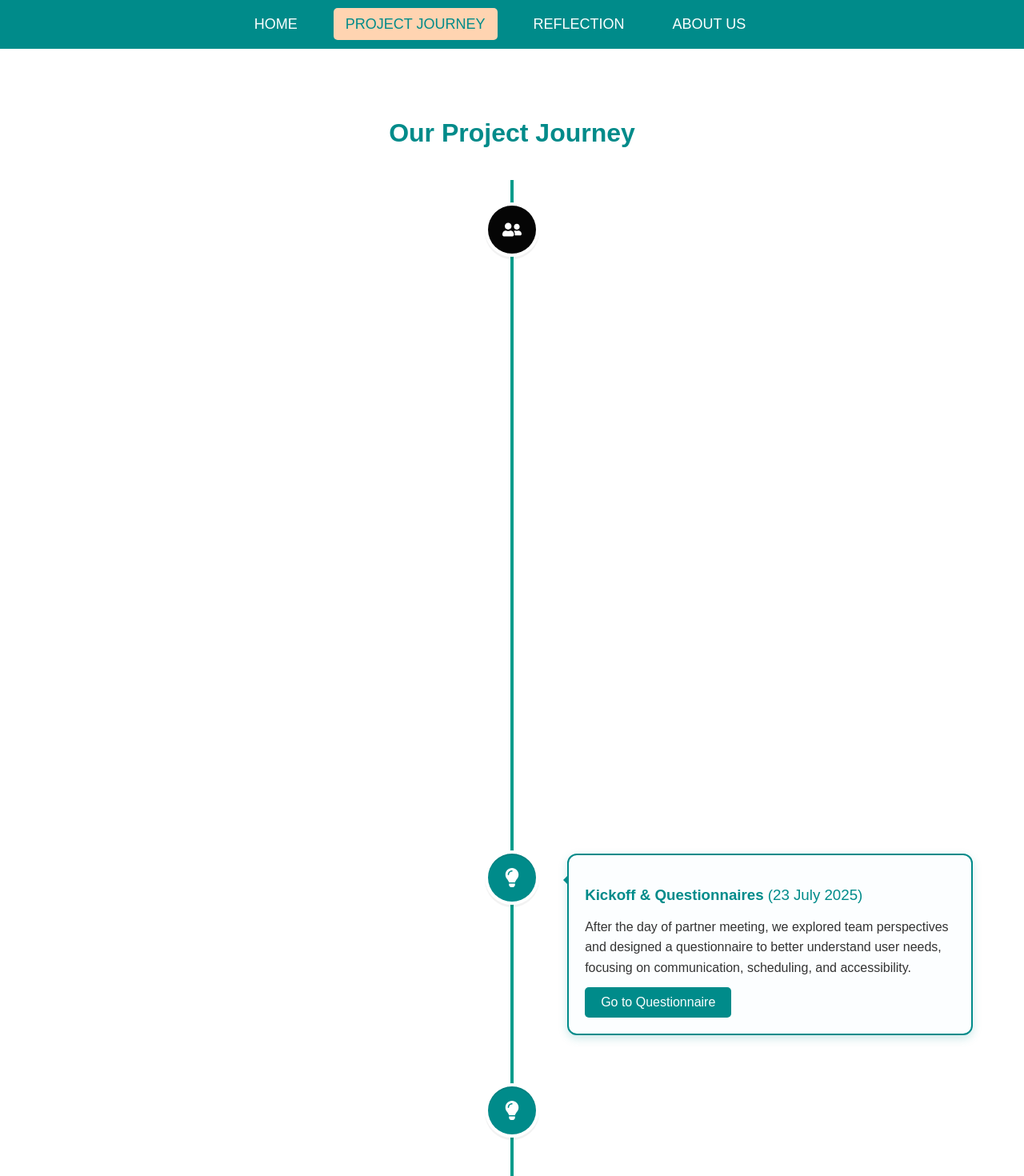
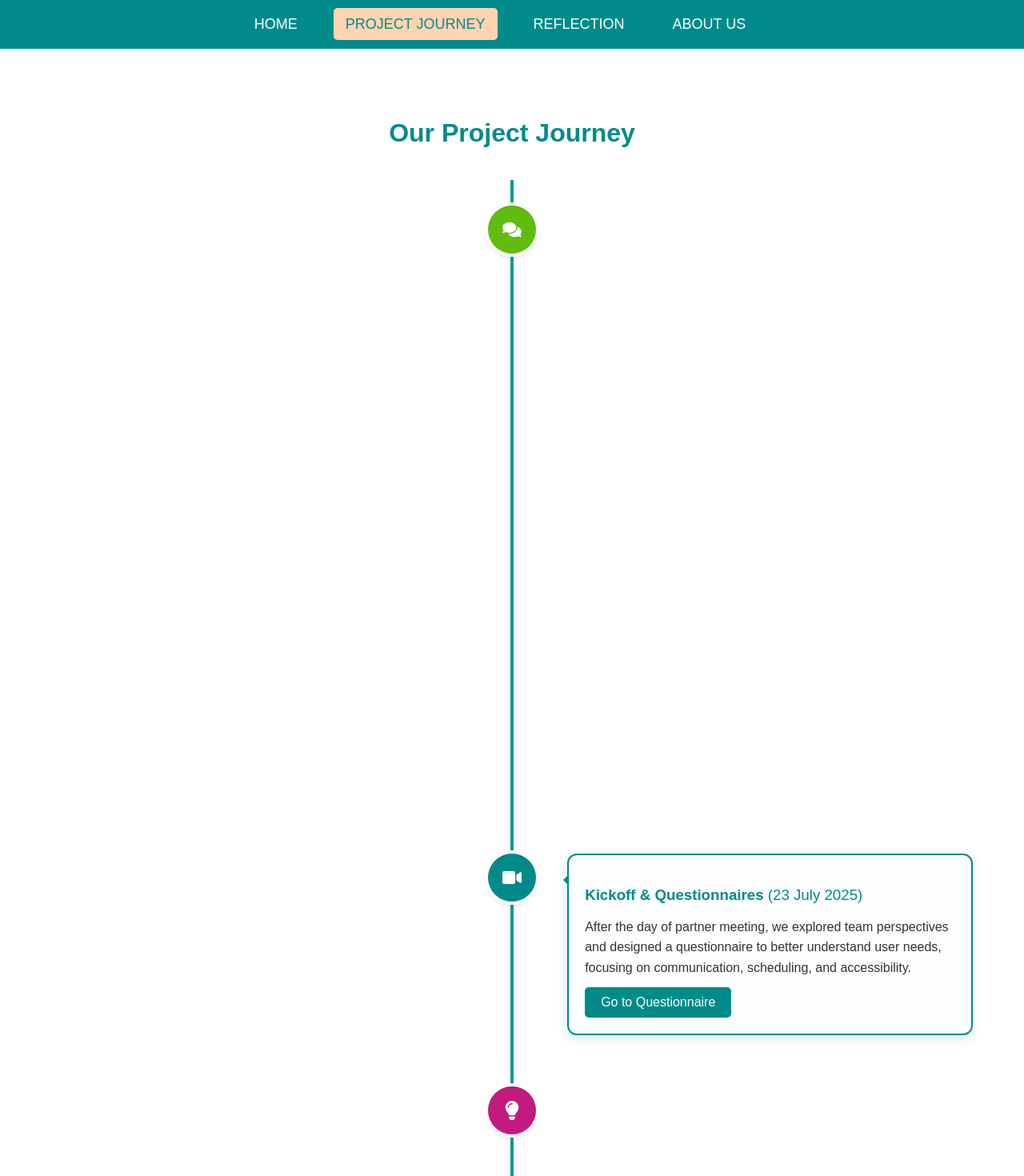
Before and after one commit to minishun97/OIP, a React (Create React App) app in the folder my-app/: page /project-journey in a window 1280 px wide. Shown: the top 1470 px of the page at 80% size. Built offline with nearby package versions, Linux system fonts and the light colour scheme.

Commit message:
Code Cleanup

```diff
--- a/my-app/src/components/Timeline.jsx
+++ b/my-app/src/components/Timeline.jsx
@@ -2,7 +2,7 @@ import { VerticalTimeline, VerticalTimelineElement } from 'react-vertical-timeli
 import 'react-vertical-timeline-component/style.min.css';
 import './Timeline.css';
 import { NavLink } from 'react-router-dom';
-import { FaLightbulb, FaUserFriends, FaDraftingCompass, FaVideo, FaCogs, FaComments, FaLaptopCode, FaImage, FaStar } from 'react-icons/fa';
+import { FaLightbulb, FaUserFriends, FaDraftingCompass, FaVideo, FaCogs, FaComments } from 'react-icons/fa';
 
 const Timeline = () => (
   <section id="timeline" style={{ padding: '60px 0', backgroundColor: '#fff' }}>
@@ -11,8 +11,8 @@ const Timeline = () => (
     </h2>
     <VerticalTimeline lineColor="#009B8A">
       <VerticalTimelineElement
-        iconStyle={{ background: '#050505ff', color: '#fff' }}
-        icon={<FaUserFriends />}
+        iconStyle={{ background: '#60bd0eff', color: '#fff' }}
+        icon={<FaComments />}
         contentStyle={{
           background: '#FCFEFF', border: '2px solid #008B8A', borderRadius: '12px', boxShadow: '0 4px 12px rgba(0, 139, 138, 0.2)', padding: '20px',
         }}
@@ -93,7 +93,7 @@ const Timeline = () => (
 
       <VerticalTimelineElement
         iconStyle={{ background: '#008B8A', color: '#fff' }}
-        icon={<FaLightbulb />}
+        icon={<FaVideo />}
         contentStyle={{
           background: '#FCFEFF', border: '2px solid #008B8A', borderRadius: '12px', boxShadow: '0 4px 12px rgba(0, 139, 138, 0.2)', padding: '20px',
         }}
@@ -114,7 +114,7 @@ const Timeline = () => (
       </VerticalTimelineElement>
 
       <VerticalTimelineElement
-        iconStyle={{ background: '#008B8A', color: '#fff' }}
+        iconStyle={{ background: '#c31a7fff', color: '#fff' }}
         icon={<FaLightbulb />}
         contentStyle={{
           background: '#FCFEFF', border: '2px solid #008B8A', borderRadius: '12px', boxShadow: '0 4px 12px rgba(0, 139, 138, 0.2)', padding: '20px',
```
